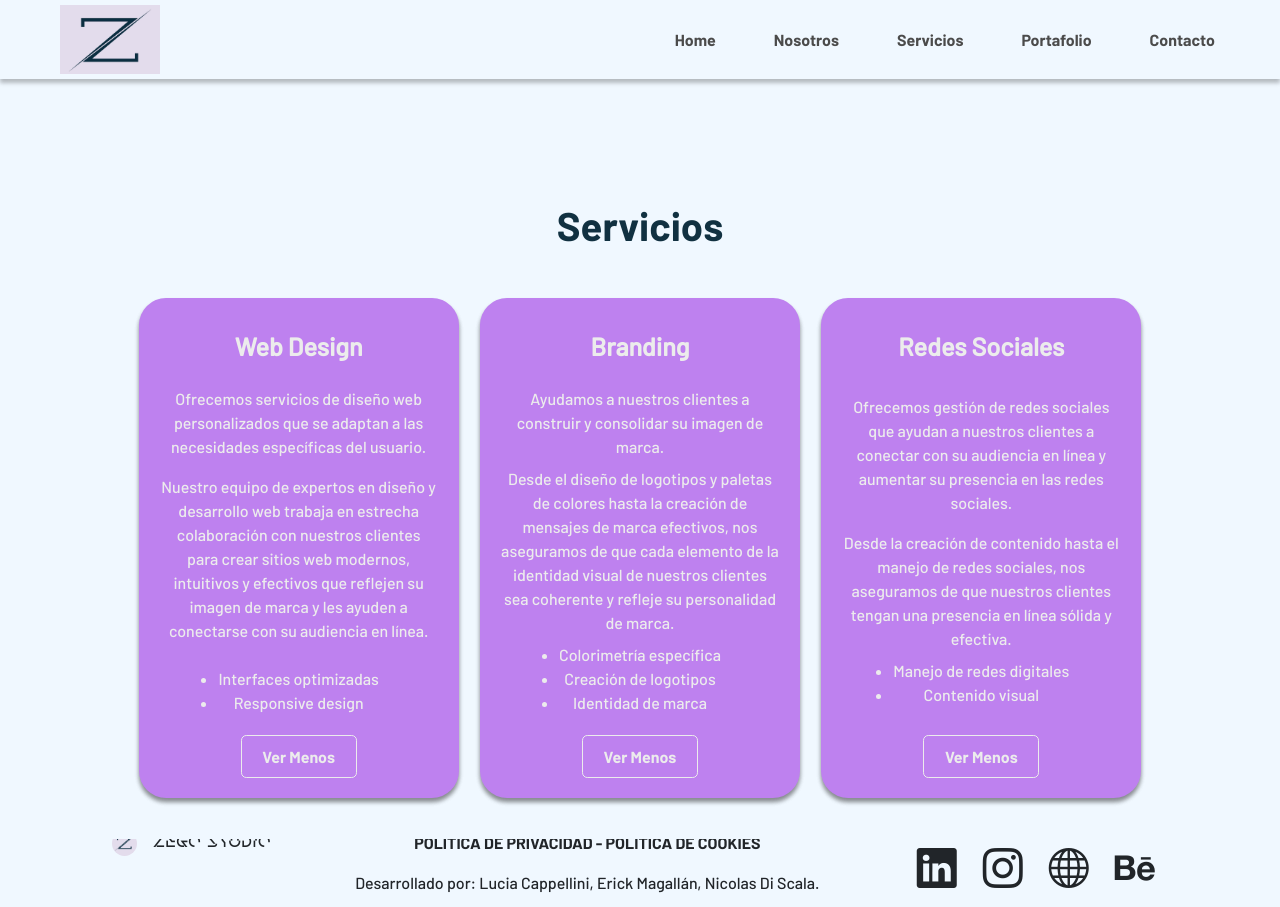
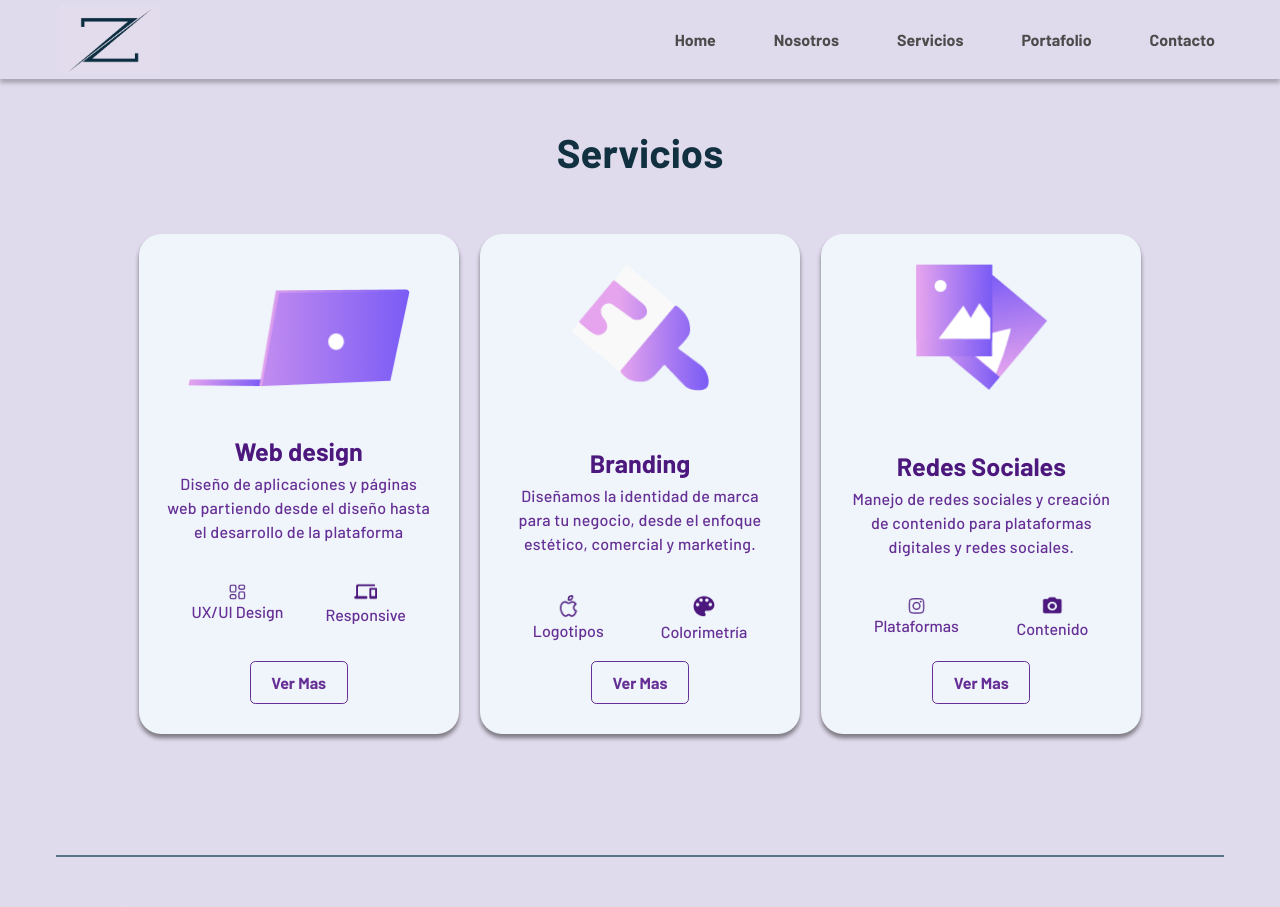
Before and after one commit to Ndiscala/Zegostudio, a React (Create React App) app: page /servicios in a window 1280 px wide. Shown: the top 907 px of the page. Built offline with nearby package versions, Linux system fonts and the light colour scheme.

Commit message:
fin servicios

```diff
--- a/src/assets/styles/App.css
+++ b/src/assets/styles/App.css
@@ -27,10 +27,11 @@
 
 
 
-/* *{
+*{
     background-color: #E0DBEC;
-} */
+}
 .section{
     position: relative;
-    top:5rem;
+    top:2rem;
+        margin-bottom: 6rem;
 }
--- a/src/assets/styles/Footer.css
+++ b/src/assets/styles/Footer.css
@@ -21,3 +21,13 @@ font-family: Barlow-Bold;
 .politica .text{
     font-family: Barlow-Medium;
 }
+
+.footer{
+    position: relative;
+    bottom: 0;
+}
+
+.footer-content{
+    border-top: solid #597688 2px;
+    padding-top: 2rem;
+}
--- a/src/assets/styles/Nosotros.css
+++ b/src/assets/styles/Nosotros.css
@@ -0,0 +1,54 @@
+button {
+    border: solid 2px;
+    padding: .5rem;
+    border-radius: 0.25rem;
+    font-weight: 700;
+  }
+
+  .container {
+    padding: 20px;
+    display: flex;
+    flex-direction: column;
+    align-items: center;
+    margin: auto;
+  }
+
+  .card {
+    margin-top: 1rem;
+    height: 300px;
+    width: 250px;
+    position: relative;
+    border-radius: 0.25rem;
+  }
+
+  .cardFront,
+  .cardBack {
+    box-sizing: border-box;
+    border-radius: 0.25rem;
+    height: 100%;
+    padding-left: 0.5rem;
+    padding-right: 0.5rem;
+    box-shadow: 0 4px 6px -1px rgba(0, 0, 0, 0.1),
+      0 2px 4px -1px rgba(0, 0, 0, 0.06);
+    width: 100%;
+    transition: transform 0.5s ease;
+    position: absolute;
+    -webkit-backface-visibility: hidden;
+    backface-visibility: hidden;
+    background-color: #ebf4ff;
+  }
+  .cardBack {
+    transform: perspective(1000px) rotateY(180deg);
+  }
+
+  .cardBack.flipped {
+    transform: perspective(1000px) rotateY(0deg);
+  }
+
+  .cardFront {
+    transform: perspective(1000px) rotateY(0deg);
+  }
+
+  .cardFront.flipped {
+    transform: perspective(1000px) rotateY(-180deg);
+  }
--- a/src/assets/styles/Servicios.css
+++ b/src/assets/styles/Servicios.css
@@ -1,10 +1,11 @@
 .Servicios{
     display: flex;
     width: 100%;
-    height: 85vh;
-    justify-content: space-evenly;
+    height: 80vh;
+    justify-content: space-around   ;
     align-items: center;
     flex-direction: column;
+    margin-bottom: 6rem;
 }
 
 .Servicios h1{
--- a/src/components/CardServiciosBranding.jsx
+++ b/src/components/CardServiciosBranding.jsx
@@ -1,17 +1,19 @@
-import React from 'react';
+import React, { useState } from 'react';
 import paint from '../assets/gallery/servicios_paint.png';
 import colorlens from '../assets/gallery/servicios_colorlens.png';
 import apple from '../assets/gallery/servicios_apple.png';
 
 
 const CardServiciosBranding = () => {
-    return (
-        <>
-        {/* <div class="card">
-            <img class="card-img-top servicios_img" src={paint} alt="laptop" style={{ width: "137.55px", height: "126.26px" }} />
-            <div class="card-body">
-                <h5 class="card-title">Branding</h5>
-                <p class="card-text">Diseñamos la identidad de marca para tu negocio, desde el enfoque estético, comercial y marketing.</p>
+
+    const [showFront, setShowFront] = useState(true);
+
+
+    const front =         <div className="card">
+    <img className="card-img-top servicios_img" src={paint} alt="laptop" style={{ width: "137.55px", height: "126.26px" }} />
+    <div className="card-body">
+        <h5 className="card-title">Branding</h5>
+        <p className="card-text">Diseñamos la identidad de marca para tu negocio, desde el enfoque estético, comercial y marketing.</p>
         <div className="card-features">
             <div className="card-feature">
                 <img src={apple} alt="dashboard" className="card-feature-icon" style={{ width: "25.25px", height: "25.25px" }} />
@@ -22,22 +24,31 @@ const CardServiciosBranding = () => {
                 <span className="card-feature-txt">Colorimetría</span>
             </div>
         </div>
-                <button className='card-btn'>Ver Mas</button>
+        <button className='card-btn' id="card-btn" onClick={()=>{setShowFront(false)}}>Ver Mas</button>
     </div>
-        </div> */}
-        <div class="card-back card">
-            <div class="card-body card-body-back m-0">
-                <h5 class="card-title card-title-back">Branding</h5>
-                <p class="card-text card-text-back m-0 p-0 mt-2">Ayudamos a nuestros clientes a construir y consolidar su imagen de marca. </p>
-                <p class="card-text card-text-back m-0 p-0 mt-2">Desde el diseño de logotipos y paletas de colores hasta la creación de mensajes de marca efectivos, nos aseguramos de que cada elemento de la identidad visual de nuestros clientes sea coherente y refleje su personalidad de marca.</p>
+</div> ;
+
+const back=         <div className="card-back card">
+<div className="card-body card-body-back m-0">
+    <h5 className="card-title card-title-back">Branding</h5>
+    <p className="card-text card-text-back m-0 p-0 mt-2">Ayudamos a nuestros clientes a construir y consolidar su imagen de marca. </p>
+    <p className="card-text card-text-back m-0 p-0 mt-2">Desde el diseño de logotipos y paletas de colores hasta la creación de mensajes de marca efectivos, nos aseguramos de que cada elemento de la identidad visual de nuestros clientes sea coherente y refleje su personalidad de marca.</p>
     <ul className='m-0 p-0 mt-2'>
         <li>Colorimetría específica</li>
         <li>Creación de logotipos</li>
         <li>Identidad de marca</li>
     </ul>
-                <button className='card-btn card-btn-back'>Ver Menos</button>
+    <button className='card-btn card-btn-back' onClick={()=>{setShowFront(true)}}>Ver Menos</button>
 </div>
-        </div>
+</div>;
+
+    return (
+        <>
+        {
+            showFront?
+            front:
+            back
+        }
         </>
     )
 }
--- a/src/components/CardServiciosDesign.jsx
+++ b/src/components/CardServiciosDesign.jsx
@@ -1,16 +1,18 @@
-import React from 'react';
+import React, {useState} from 'react';
 import laptop from '../assets/gallery/servicios_laptop.png';
 import dashboard from '../assets/gallery/servicios_dashboard.png';
 import phoneLink from '../assets/gallery/servicios_phonelink.png';
 
 const CardServiciosDesign = () => {
-  return (
-    <>
-    {/* <div class="card">
-      <img class="card-img-top" src={laptop} alt="laptop" style={{ width: "221.78px", height: "97.56px", position: "relative", top: "25px" }} />
-      <div class="card-body">
-        <h5 class="card-title">Web design</h5>
-        <p class="card-text">Diseño de aplicaciones y páginas web partiendo desde el diseño hasta el desarrollo de la plataforma</p>
+
+  const [showFront, setShowFront] = useState(true);
+
+
+  const front =     <div className="card">
+  <img className="card-img-top" src={laptop} alt="laptop" style={{ width: "221.78px", height: "97.56px", position: "relative", top: "25px" }} />
+  <div className="card-body">
+    <h5 className="card-title">Web design</h5>
+    <p className="card-text">Diseño de aplicaciones y páginas web partiendo desde el diseño hasta el desarrollo de la plataforma</p>
     <div className="card-features">
       <div className="card-feature">
         <img src={dashboard} alt="dashboard" className="card-feature-icon" style={{ width: "16.23px", height: "16.23px" }} />
@@ -21,21 +23,31 @@ const CardServiciosDesign = () => {
         <span className="card-feature-txt">Responsive</span>
       </div>
     </div>
-        <button className='card-btn'>Ver Mas</button>
+    <button className='card-btn' onClick={()=>{setShowFront(false)}}>Ver Mas</button>
   </div>
-    </div> */}
-    <div class="card-back card">
-            <div class="card-body card-body-back m-0">
-                <h5 class="card-title card-title-back">Web Design</h5>
-                <p class="card-text card-text-back m-0 p-0 mt-2">Ofrecemos servicios de diseño web personalizados que se adaptan a las necesidades específicas del usuario. </p>
-                <p class="card-text card-text-back m-0 p-0 mt-3">Nuestro equipo de expertos en diseño y desarrollo web trabaja en estrecha colaboración con nuestros clientes para crear sitios web modernos, intuitivos y efectivos que reflejen su imagen de marca y les ayuden a conectarse con su audiencia en línea. </p>
+</div>;
+
+const back=     <div className="card-back card">
+<div className="card-body card-body-back m-0">
+    <h5 className="card-title card-title-back">Web Design</h5>
+    <p className="card-text card-text-back m-0 p-0 mt-2">Ofrecemos servicios de diseño web personalizados que se adaptan a las necesidades específicas del usuario. </p>
+    <p className="card-text card-text-back m-0 p-0 mt-3">Nuestro equipo de expertos en diseño y desarrollo web trabaja en estrecha colaboración con nuestros clientes para crear sitios web modernos, intuitivos y efectivos que reflejen su imagen de marca y les ayuden a conectarse con su audiencia en línea. </p>
     <ul className='m-0 p-0 mt-4'>
         <li>Interfaces optimizadas</li>
         <li>Responsive design</li>
     </ul>
-                <button className='card-btn card-btn-back'>Ver Menos</button>
+    <button className='card-btn card-btn-back' onClick={()=>{setShowFront(true)}}>Ver Menos</button>
 </div>
-        </div>
+</div>;
+
+
+  return (
+    <>
+    {
+      showFront?
+      front :
+      back
+    }
     </>
   )
 }
--- a/src/components/CardServiciosRedes.jsx
+++ b/src/components/CardServiciosRedes.jsx
@@ -1,16 +1,17 @@
-import React from 'react';
+import React, {useState} from 'react';
 import photos from '../assets/gallery/servicios_photos.png';
 import camera from '../assets/gallery/servicios_camera.png';
 import instagram from '../assets/gallery/servicios_instagram.png';
 
 const CardServiciosRedes = () => {
-    return (
-        <>
-        {/* <div class="card">
-            <img class="card-img-top servicios_img" src={photos} alt="laptop" style={{ width: "137.34px", height: "126.06px" }} />
-            <div class="card-body">
-                <h5 class="card-title">Redes Sociales</h5>
-                <p class="card-text">Manejo de redes sociales y creación de contenido para plataformas digitales y redes sociales.</p>
+    const [showFront, setShowFront] = useState(true);
+
+
+    const front = <div className="card">
+            <img className="card-img-top servicios_img" src={photos} alt="laptop" style={{ width: "137.34px", height: "126.06px" }} />
+            <div className="card-body">
+                <h5 className="card-title">Redes Sociales</h5>
+                <p className="card-text">Manejo de redes sociales y creación de contenido para plataformas digitales y redes sociales.</p>
                 <div className="card-features">
                     <div className="card-feature">
                         <img src={instagram} alt="dashboard" className="card-feature-icon" style={{ width: "16.23px", height: "16.23px" }} />
@@ -21,21 +22,33 @@ const CardServiciosRedes = () => {
                         <span className="card-feature-txt">Contenido</span>
                     </div>
                 </div>
-                <button className='card-btn'>Ver Mas</button>
+                <button className='card-btn' onClick={()=>{setShowFront(false)}}>Ver Mas</button>
             </div>
-        </div> */}
-        <div class="card-back card">
-            <div class="card-body card-body-back m-0">
-                <h5 class="card-title card-title-back">Redes Sociales</h5>
-                <p class="card-text card-text-back m-0 p-0 mt-3">Ofrecemos gestión de redes sociales que ayudan a nuestros clientes a conectar con su audiencia en línea y aumentar su presencia en las redes sociales.</p>
-                <p class="card-text card-text-back m-0 p-0 mt-3">Desde la creación de contenido hasta el manejo de redes sociales, nos aseguramos de que nuestros clientes tengan una presencia en línea sólida y efectiva.</p>
+        </div>
+    ;
+
+
+    const back = <div className="card-back card">
+            <div className="card-body card-body-back m-0">
+                <h5 className="card-title card-title-back">Redes Sociales</h5>
+                <p className="card-text card-text-back m-0 p-0 mt-3">Ofrecemos gestión de redes sociales que ayudan a nuestros clientes a conectar con su audiencia en línea y aumentar su presencia en las redes sociales.</p>
+                <p className="card-text card-text-back m-0 p-0 mt-3">Desde la creación de contenido hasta el manejo de redes sociales, nos aseguramos de que nuestros clientes tengan una presencia en línea sólida y efectiva.</p>
                 <ul className='mt-0 p-0 mt-2'>
                     <li>Manejo de redes digitales</li>
                     <li>Contenido visual</li>
                 </ul>
-                <button className='card-btn card-btn-back'>Ver Menos</button>
+                <button className='card-btn card-btn-back' onClick={()=>{setShowFront(true)}}>Ver Menos</button>
             </div>
         </div>
+    ;
+
+    return (
+        <>
+        {
+            showFront?
+            front :
+            back
+        }
         </>
     )
 }
--- a/src/components/Footer.jsx
+++ b/src/components/Footer.jsx
@@ -4,13 +4,12 @@ import Logo from '../assets/gallery/logo.jpeg'
 
 const Footer = () => {
   return (
-    <footer className=" text-center  m-3">
-
+    <footer className=" text-center footer  m-3">
         <div className="container-fluid p-4 pb-0">
-              <div className="row d-flex justify-content-evenly m-3">
+              <div className="row  d-flex footer-content justify-content-evenly m-3">
 
                 <div className="d-flex col-auto m-3 logo">
-                  <img src={Logo}  />
+                  <img src={Logo}  alt='zego' />
                   <p>ZEGO STUDIO</p>
 
 
@@ -31,26 +30,26 @@ const Footer = () => {
                 <a className="btn "
                 href="#"
                 role="button">
-                          <i class="bi bi-linkedin fs-1"></i>
+                          <i className="bi bi-linkedin fs-1"></i>
                 </a>
 
                 <a className="btn "
                 href="#"
                 role="button">
-                          <i class="bi bi-instagram fs-1"></i>
+                          <i className="bi bi-instagram fs-1"></i>
                 </a>
 
 
                 <a className="btn "
                 href="#"
                 role="button">
-                <i class="bi bi-globe fs-1"></i>
+                <i className="bi bi-globe fs-1"></i>
                 </a>
 
                 <a className="btn "
                 href="#"
                 role="button">
-                <i class="bi bi-behance fs-1"></i>
+                <i className="bi bi-behance fs-1"></i>
                 </a>
 
               </div>
--- a/src/components/Home/HomeDesign.jsx
+++ b/src/components/Home/HomeDesign.jsx
@@ -16,8 +16,8 @@ const HomeDesign = () => {
                 <p className=''>Somos un estudio creativo especializado en <b>diseño y desarrollo web, <br /> branding</b> y estrategias de redes sociales.</p>
                 <p className=''>Ofrecemos soluciones <b>innovadoras</b> y de <b>alta calidad</b> para hacer que tu <br /> negocio destaque en el mercado.</p>
 
-                <p className='description'><i class="bi bi-person-check m-3"></i> Diseño centrado en el usuario</p>
-                <p className='description'><i class="bi bi-qr-code m-3"></i> Sitios web optimizados y personalizados.</p>
+                <p className='description'><i className="bi bi-person-check m-3"></i> Diseño centrado en el usuario</p>
+                <p className='description'><i className="bi bi-qr-code m-3"></i> Sitios web optimizados y personalizados.</p>
             </div>
 
 
@@ -28,7 +28,7 @@ const HomeDesign = () => {
             </div>
             <div className='d-flex  Declaraciones'>
 
-                      <img src={Integrante} />
+                      <img src={Integrante} alt='...' />
 
 
                 <div className='m-3'>
--- a/src/views/Servicios.jsx
+++ b/src/views/Servicios.jsx
@@ -10,7 +10,7 @@ const Servicios = () => {
     <>
     <div className='section Servicios'>
       <h1>Servicios</h1>
-      <div class="card-deck">
+      <div className="card-deck">
         <CardServiciosDesign/>
         <CardServiciosBranding/>
         <CardServiciosRedes/>
```
Also changed, not shown: src/views/Nosotros.jsx (+6 -2 lines). Lines whose indentation alone changed are shown as unchanged.
